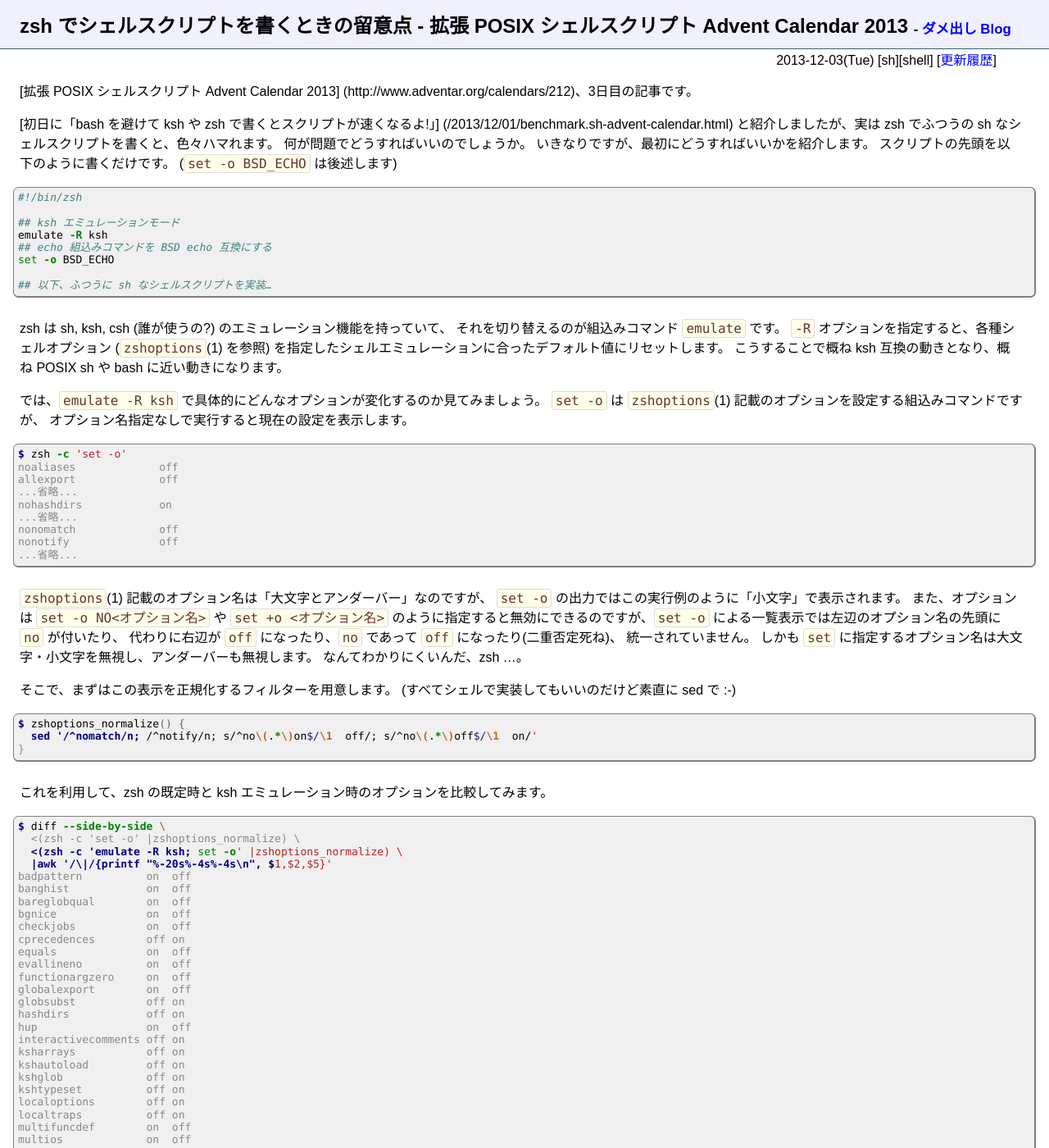
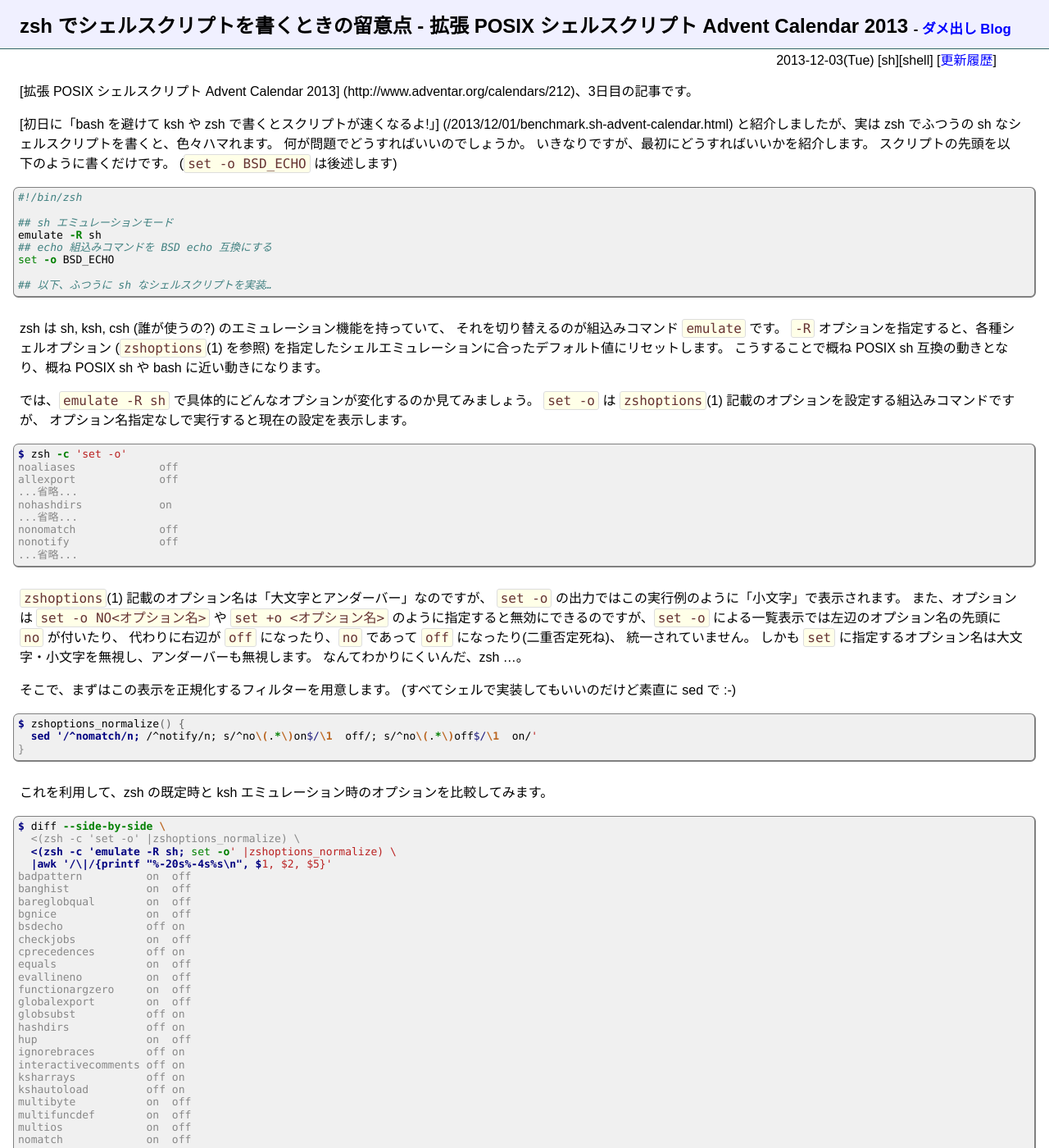
Before and after one commit to fumiyas/fumiyas.github.io, a Jekyll site: the page built from _posts/2013-12-03-zsh-scripting.sh-advent-calendar.md, in a window 1280 px wide and 1400 px high. Shown: the whole window at 82% size. Built offline with Jekyll 4.4.1, drawn with Linux system fonts in a browser that asks for light colours; Markdown is read by kramdown in place of the engine named in the settings; comment, search, counter and statistics services are not loaded; some of the changed text lies outside the part shown.

Commit message:
Use sh emulation instead of ksh emulation for bash and POSIX sh compatibility

````diff
--- a/_posts/2013-12-03-zsh-scripting.sh-advent-calendar.md
+++ b/_posts/2013-12-03-zsh-scripting.sh-advent-calendar.md
@@ -18,8 +18,8 @@ layout: default
 ``` sh
 #!/bin/zsh
 
-## ksh エミュレーションモード
-emulate -R ksh
+## sh エミュレーションモード
+emulate -R sh
 ## echo 組込みコマンドを BSD echo 互換にする
 set -o BSD_ECHO
 
@@ -30,10 +30,10 @@ zsh は sh, ksh, csh (誰が使うの?) のエミュレーション機能を持
 それを切り替えるのが組込みコマンド `emulate` です。
 `-R` オプションを指定すると、各種シェルオプション (`zshoptions`(1) を参照)
 を指定したシェルエミュレーションに合ったデフォルト値にリセットします。
-こうすることで概ね ksh 互換の動きとなり、概ね POSIX sh や bash
+こうすることで概ね POSIX sh 互換の動きとなり、概ね POSIX sh や bash
 に近い動きになります。
 
-では、`emulate -R ksh` で具体的にどんなオプションが変化するのか見てみましょう。
+では、`emulate -R sh` で具体的にどんなオプションが変化するのか見てみましょう。
 `set -o` は `zshoptions`(1) 記載のオプションを設定する組込みコマンドですが、
 オプション名指定なしで実行すると現在の設定を表示します。
 
@@ -73,12 +73,13 @@ $ zshoptions_normalize() {
 ``` console
 $ diff --side-by-side \
   <(zsh -c 'set -o' |zshoptions_normalize) \
-  <(zsh -c 'emulate -R ksh; set -o' |zshoptions_normalize) \
-  |awk '/\|/{printf "%-20s%-4s%-4s\n", $1,$2,$5}'
+  <(zsh -c 'emulate -R sh; set -o' |zshoptions_normalize) \
+  |awk '/\|/{printf "%-20s%-4s%s\n", $1, $2, $5}'
 badpattern          on  off
 banghist            on  off
 bareglobqual        on  off
 bgnice              on  off
+bsdecho             off on
 checkjobs           on  off
 cprecedences        off on
 equals              on  off
@@ -88,17 +89,16 @@ globalexport        on  off
 globsubst           off on
 hashdirs            off on
 hup                 on  off
+ignorebraces        off on
 interactivecomments off on
 ksharrays           off on
 kshautoload         off on
-kshglob             off on
-kshtypeset          off on
-localoptions        off on
-localtraps          off on
+multibyte           on  off
 multifuncdef        on  off
 multios             on  off
 nomatch             on  off
 notify              on  off
+octalzeroes         off on
 pathscript          off on
 posixaliases        off on
 posixbuiltins       off on
@@ -131,8 +129,8 @@ typesetsilent       off on
 (詳細は `zshoptions`(1) を参照。括弧内のオプション名は `zshoptions`(1) 記載の名前)
 
   * `bsdecho` (`BSD_ECHO`)
-    * echo 組込みコマンドを BSD echo 互換にする。
-      bash 互換。ksh は Linux や *BSD など、SystemV でない OS 上なら互換(だと思う。後述)。
+    * echo 組込みコマンドを BSD echo 互換にする。bash 互換。
+    * ksh は Linux や *BSD など、SystemV でない OS 上なら互換(だと思う。後述)。
     * zsh のデフォルトは bash の `echo -e <引数>` 相当、
       つまり引数中のエスケープシーケンスを解釈する。余計なことをしやがる…。
   * `ksharrays` (`KSH_ARRAYS`)
@@ -166,7 +164,7 @@ foo bar
 
 * * *
 
-`emulate -R ksh` を利用せずに個別にオプションを設定して他 sh
+`emulate -R sh` を利用せずに個別にオプションを設定して他 sh
 との互換性を高める例を示します。
 zsh 特有の挙動を利用したスクリプトを書く場合、
 一部の挙動だけ他 sh 互換にしたいときはこのようにします。
@@ -187,7 +185,7 @@ set -o SH_WORD_SPLIT
 zsh 専用のモジュールの中には zsh の既定のシェルオプション設定に依存しているものがあります。
 外部モジュールを利用した zsh シェルスクリプトを書く場合は注意しましょう。
 ログインシェルに zsh を利用しているなら、
-`~/.zshrc` の先頭のほうに `emulate -R ksh` と書いてログインしてみると実感できるかと。
+`~/.zshrc` の先頭のほうに `emulate -R sh` と書いてログインしてみると実感できるかと。
 
 * * *
 
````
Also changed, not shown: other parts of _posts/2013-12-03-zsh-scripting.sh-advent-calendar.md (+3 -3 lines).
